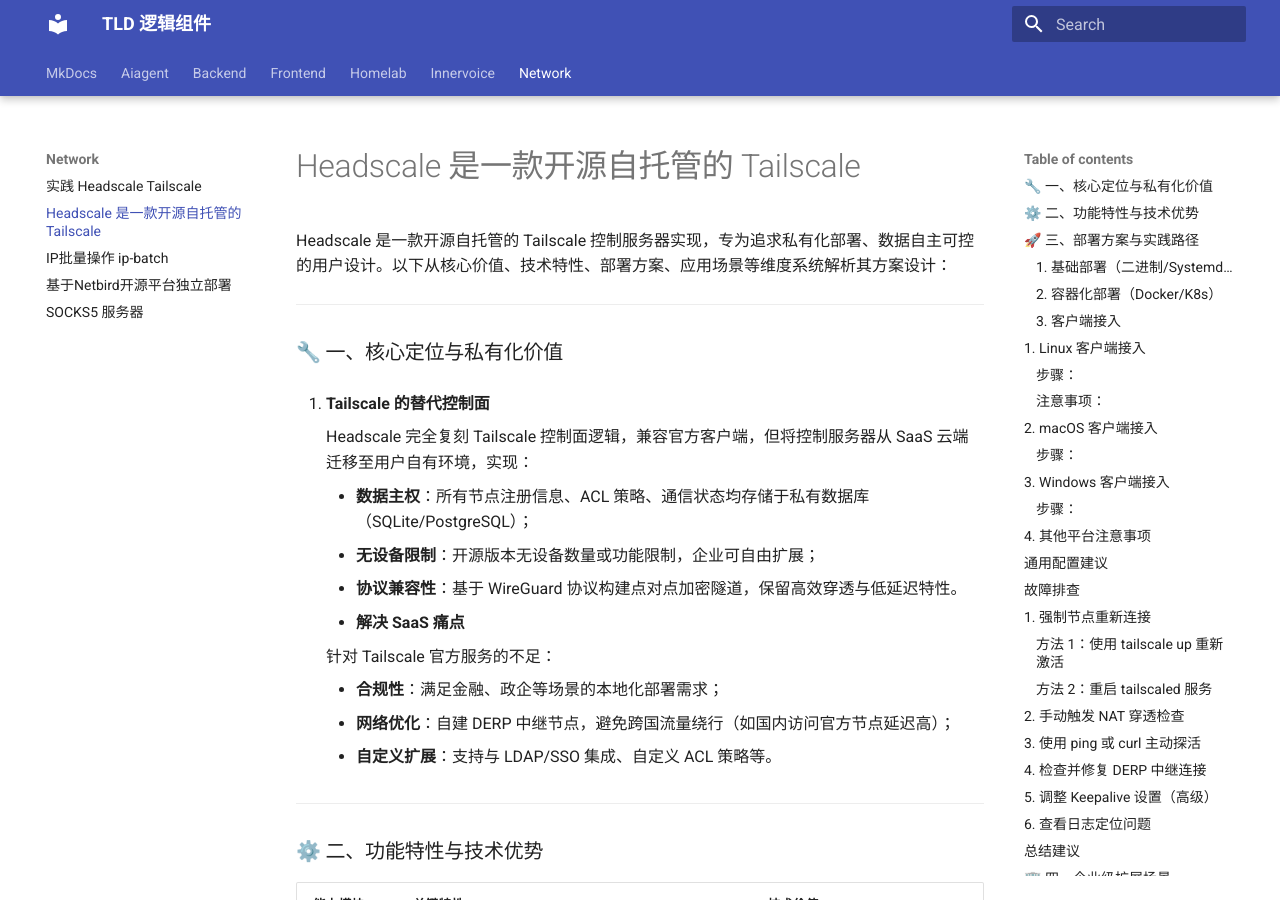
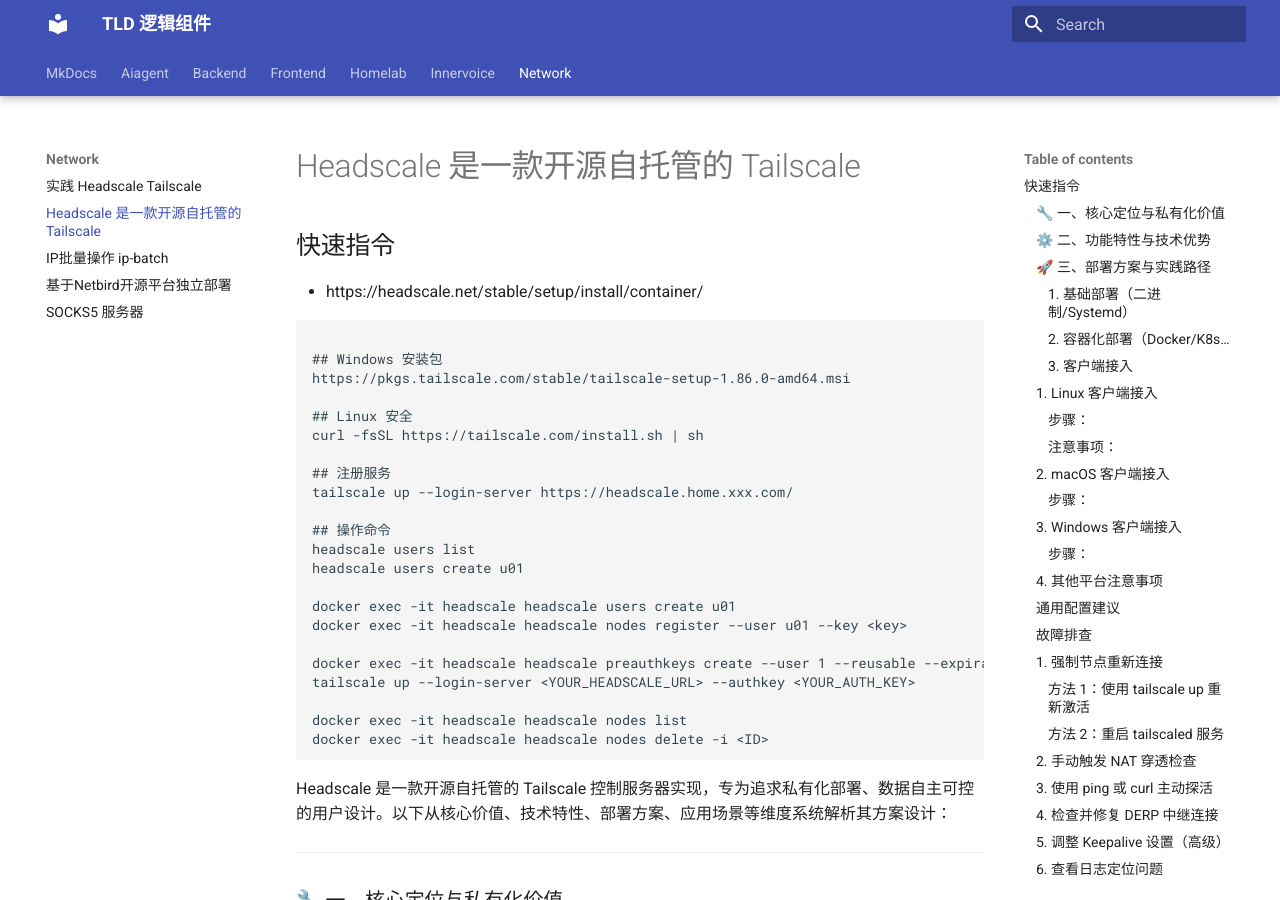
Before and after one commit to seccmd/pydeep, an MkDocs documentation site: the page built from docs/network/headscale.md, in a window 1280 px wide and 900 px high. Built offline with MkDocs 1.6.1 and Material for MkDocs 9.7.7, drawn with Linux system fonts in a browser that asks for light colours.

Commit message:
Update headscale.md

````diff
--- a/docs/network/headscale.md
+++ b/docs/network/headscale.md
@@ -1,4 +1,35 @@
 # Headscale 是一款开源自托管的 Tailscale
+
+## 快速指令
+
+- https://headscale.net/stable/setup/install/container/
+
+```bash
+
+## Windows 安装包
+https://pkgs.tailscale.com/stable/tailscale-setup-1.86.0-amd64.msi
+
+## Linux 安全
+curl -fsSL https://tailscale.com/install.sh | sh
+
+## 注册服务
+tailscale up --login-server https://headscale.home.xxx.com/
+
+## 操作命令
+headscale users list
+headscale users create u01
+
+docker exec -it headscale headscale users create u01
+docker exec -it headscale headscale nodes register --user u01 --key <key>
+
+docker exec -it headscale headscale preauthkeys create --user 1 --reusable --expiration 24h
+tailscale up --login-server <YOUR_HEADSCALE_URL> --authkey <YOUR_AUTH_KEY>
+
+docker exec -it headscale headscale nodes list
+docker exec -it headscale headscale nodes delete -i <ID>
+```
+
+
 Headscale 是一款开源自托管的 Tailscale 控制服务器实现，专为追求私有化部署、数据自主可控的用户设计。以下从核心价值、技术特性、部署方案、应用场景等维度系统解析其方案设计：
 
 ---
````
